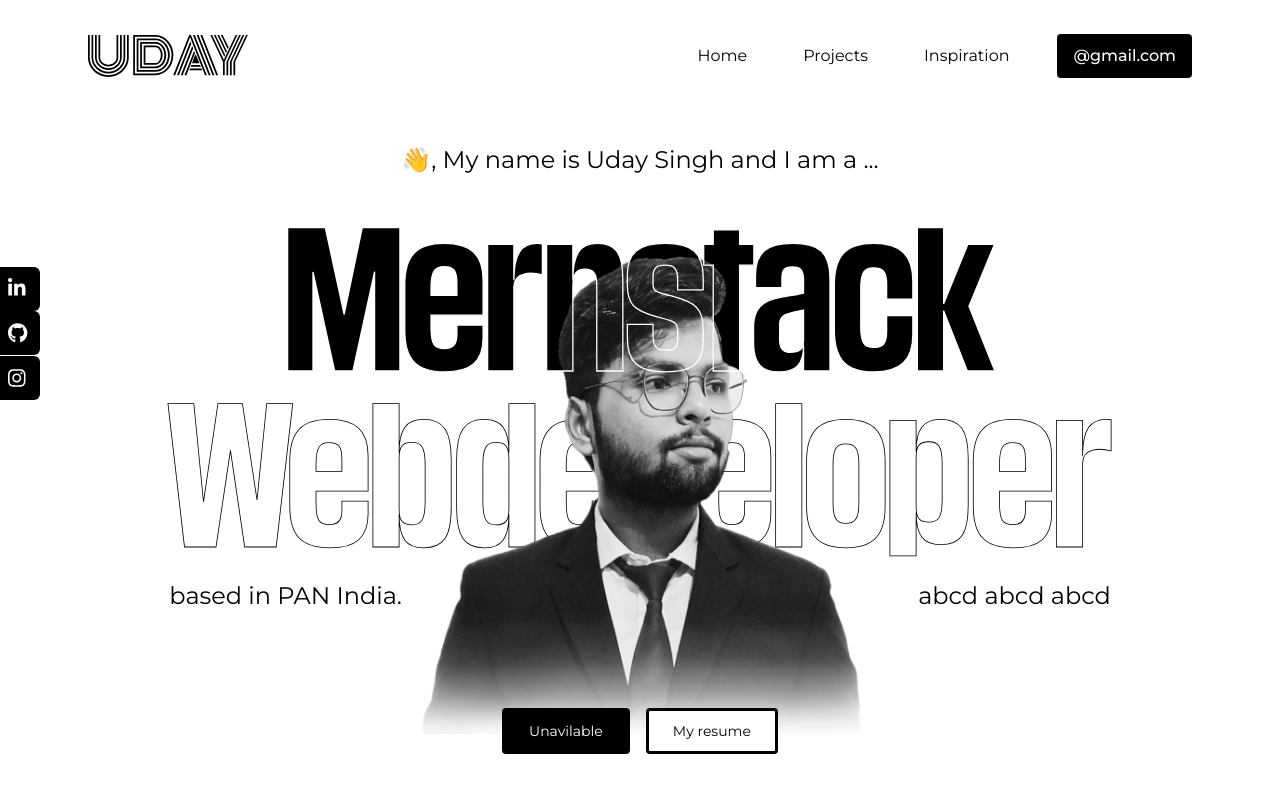
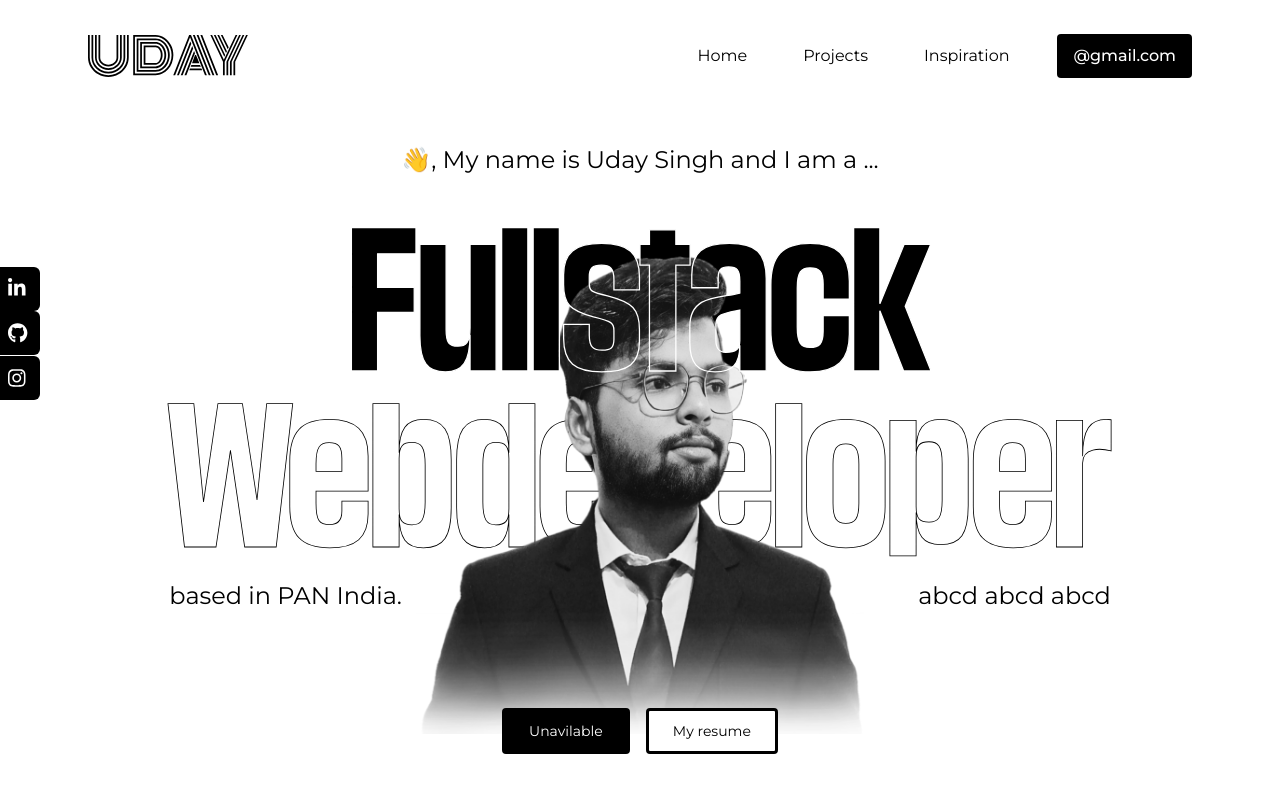
Before and after one commit to developer-uday/myportfolio, a React (Vite) app: page / in a window 1280 px wide. Shown: the top 792 px of the page. Built offline with nearby package versions, Linux system fonts and the light colour scheme.

Commit message:
third commit

```diff
--- a/src/components/Home.jsx
+++ b/src/components/Home.jsx
@@ -19,7 +19,7 @@ const Home = () => {
               : "text-black text-stroke-white mix-blend-screen"
           }`}
         >
-          Mernstack
+          Fullstack
         </h1>
         <h1
           className={`text-[11rem] font-mediasanssemicondensed-bold stroke-2 stroke-red-600 transition-all ease-in-out duration-500 ${
```
